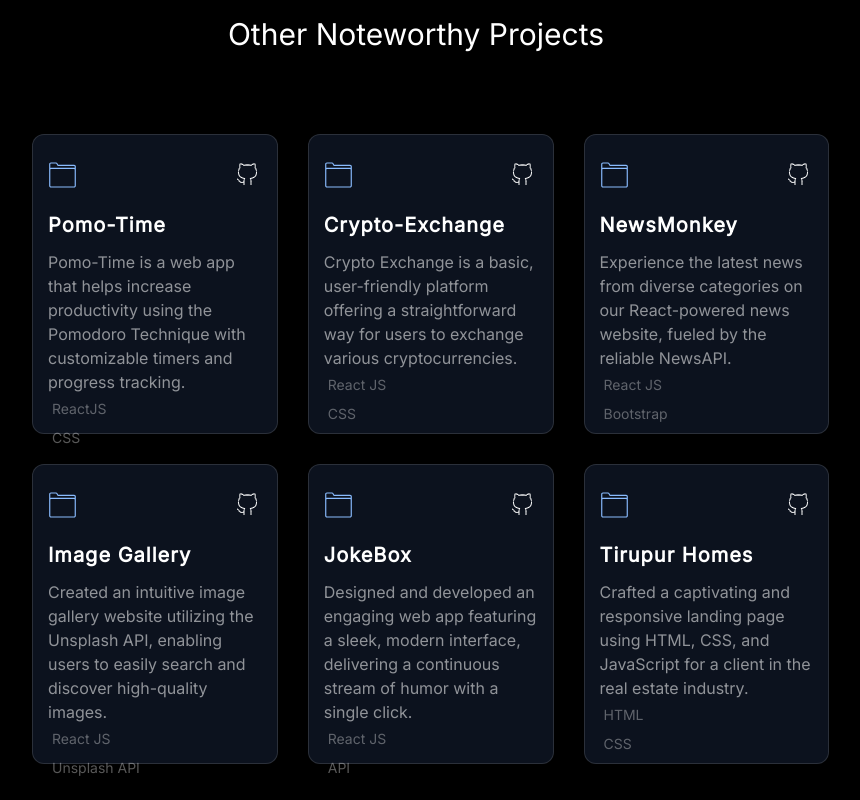
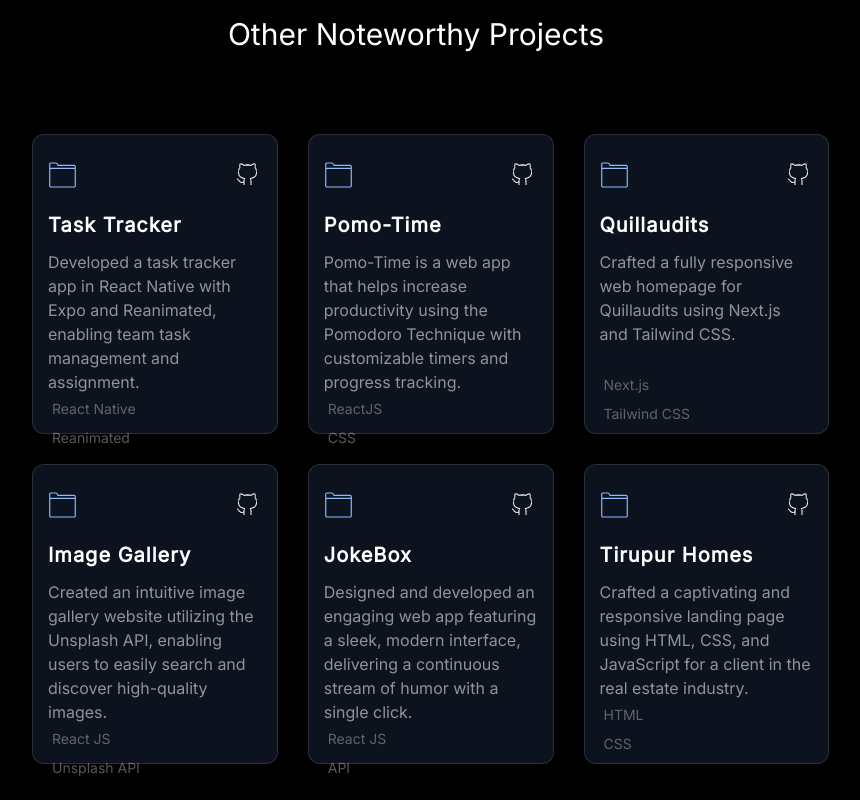
Before and after one commit to Neel2107/portfolio, a React (Vite) app: page / in a window 1280 px wide. Shown: the part 3460-4260 px from the top of the page, without its empty margins (224-1084 px from the left). Built offline with nearby package versions, Linux system fonts and the light colour scheme.

Commit message:
Refactor education section UI and improve code readability

```diff
--- a/src/components/OtherProjects/OtherProjects.jsx
+++ b/src/components/OtherProjects/OtherProjects.jsx
@@ -5,15 +5,62 @@ const OtherProjects = () => {
   useEffect(() => {
     anim();
   }, [anim]);
+
+  const projectData = [
+    {
+      title: "Task Tracker",
+      description: "Developed a task tracker app in React Native with Expo and Reanimated, enabling team task management and assignment.",
+      tech: ["React Native", "Reanimated"],
+      link: "https://github.com/Neel2107/react-native-journal-app",
+      image: "./folder.svg"
+    },
+    {
+      title: "Pomo-Time",
+      description: "Pomo-Time is a web app that helps increase productivity using the Pomodoro Technique with customizable timers and progress tracking.",
+      tech: ["ReactJS", "CSS"],
+      link: "https://github.com/Neel2107/PomoTime",
+      image: "./folder.svg"
+    },
+    {
+      title: "Quillaudits",
+      description: "Crafted a fully responsive web homepage for Quillaudits using Next.js and Tailwind CSS.",
+      tech: ["Next.js", "Tailwind CSS"],
+      link: "https://github.com/Neel2107/QuillAudits",
+      image: "./folder.svg"
+    },
+    {
+      title: "Image Gallery",
+      description: "Created an intuitive image gallery website utilizing the Unsplash API, enabling users to easily search and discover high-quality images.",
+      tech: ["React JS", "Unsplash API"],
+      link: "https://image-gallery-neel2107.vercel.app/",
+      image: "./folder.svg"
+    },
+    {
+      title: "JokeBox",
+      description: "Designed and developed an engaging web app featuring a sleek, modern interface, delivering a continuous stream of humor with a single click.",
+      tech: ["React JS", "API"],
+      link: "https://github.com/Neel2107/JokeBox.git",
+      image: "./folder.svg"
+    },
+    {
+      title: "Tirupur Homes",
+      description: "Crafted a captivating and responsive landing page using HTML, CSS, and JavaScript for a client in the real estate industry.",
+      tech: ["HTML", "CSS"],
+      link: "https://tirupur-homes.vercel.app/",
+      image: "./folder.svg"
+    },
+  ];
   return (
+
     <div className="otherNoteworthyProjects">
       <h1 className="otherTitle">Other Noteworthy Projects</h1>
       <div id="cardContainerRes" className="cardContainer">
-        <div id="card" className=" hidden show">
+        {projectData.map((project, index) => (
+          <div key={index} id="card" className="hidden show">
             <div className="container">
               <div className="upperPart">
-              <a href="https://github.com/Neel2107/PomoTime">
-                <img className="cardIcon" src="./folder.svg" alt="" />
+                <a href={project.link}>
+                  <img className="cardIcon" src={project.image} alt="" />
                 </a>
                 <div
                   style={{
@@ -23,243 +70,283 @@ const OtherProjects = () => {
                     flexDirection: "row-reverse",
                   }}
                 >
-                <a
-                  className="link-box"
-                  href="https://github.com/Neel2107/PomoTime"
-                >
+                  <a className="link-box" href={project.link}>
                     <img className="new-github" src="newGithub.png" alt="" />
                   </a>
                 </div>
               </div>
               <div className="cardDetailContainer">
-              <a
-                href="https://github.com/Neel2107/PomoTime"
-                className="projectName"
-              >
-                Pomo-Time
+                <a href={project.link} className="projectName">
+                  {project.title}
                 </a>
-              <p className="projectDesc">
-                Pomo-Time is a web app that helps increase productivity using
-                the Pomodoro Technique with customizable timers and progress
-                tracking.
-              </p>
+                <p className="projectDesc">{project.description}</p>
                 <div className="techContainer">
-                <div className="techUsed">ReactJS</div>
-                <div className="techUsed">CSS</div>
+                  {project.tech.map((tech, i) => (
+                    <div key={i} className="techUsed">{tech}</div>
+                  ))}
                 </div>
               </div>
             </div>
           </div>
-        <div id="card" className="hidden show">
-          <div className="container">
-            <div className="upperPart">
-              <a href="https://github.com/Neel2107/Crypto-Exchange">
-                <img className="cardIcon" src="./folder.svg" alt="" />
-              </a>
-              <div
-                style={{
-                  width: "100%",
-                  alignItems: "flex-end",
-                  display: "flex",
-                  flexDirection: "row-reverse",
-                }}
-              >
-                <a
-                  className="link-box"
-                  href="https://github.com/Neel2107/Crypto-Exchange"
-                >
-                  <img className="new-github" src="newGithub.png" alt="" />
-                </a>
-              </div>
-            </div>
-            <div className="cardDetailContainer">
-              <a
-                href="https://github.com/Neel2107/Crypto-Exchange"
-                className="projectName"
-              >
-                Crypto-Exchange
-              </a>
-              <p className="projectDesc">
-                Crypto Exchange is a basic, user-friendly platform offering a
-                straightforward way for users to exchange various
-                cryptocurrencies.
-              </p>
-              <div className="techContainer">
-                <div className="techUsed">React JS</div>
-                <div className="techUsed">CSS</div>
-              </div>
-            </div>
-          </div>
-        </div>
-        <div id="card" className="hidden show">
-          <div className="container">
-            <div className="upperPart">
-              <a href="https://github.com/Neel2107/NewsMonkey">
-                <img className="cardIcon" src="./folder.svg" alt="" />
-              </a>
-              <div
-                style={{
-                  width: "100%",
-                  alignItems: "flex-end",
-                  display: "flex",
-                  flexDirection: "row-reverse",
-                }}
-              >
-                <a
-                  className="link-box"
-                  href="https://github.com/Neel2107/NewsMonkey"
-                >
-                  {/* <img className="linkIcon" src="./link.png" alt="" /> */}
-                  <img className="new-github" src="newGithub.png" alt="" />
-                </a>
-              </div>
-            </div>
-            <div className="cardDetailContainer">
-              <a
-                href="https://github.com/Neel2107/NewsMonkey"
-                className="projectName"
-              >
-                NewsMonkey
-              </a>
-              <p className="projectDesc">
-                Experience the latest news from diverse categories on our
-                React-powered news website, fueled by the reliable NewsAPI.
-              </p>
-              <div className="techContainer">
-                <div className="techUsed">React JS</div>
-                <div className="techUsed">Bootstrap</div>
-              </div>
-            </div>
-          </div>
-        </div>
-        <div id="card" className="hidden show">
-          <div className="container">
-            <div className="upperPart">
-              <a href="https://image-gallery-neel2107.vercel.app/">
-                <img className="cardIcon" src="./folder.svg" alt="" />
-              </a>
-              <div
-                style={{
-                  width: "100%",
-                  alignItems: "flex-end",
-                  display: "flex",
-                  flexDirection: "row-reverse",
-                }}
-              >
-                <a
-                  className="link-box"
-                  href="https://image-gallery-neel2107.vercel.app/"
-                >
-                  {/* <img className="linkIcon" src="./link.png" alt="" /> */}
-                  <img className="new-github" src="newGithub.png" alt="" />
-                </a>
-              </div>
-            </div>
-            <div className="cardDetailContainer">
-              <a
-                href="https://image-gallery-neel2107.vercel.app/"
-                className="projectName"
-              >
-                Image Gallery
-              </a>
-              <p className="projectDesc">
-                Created an intuitive image gallery website utilizing the
-                Unsplash API, enabling users to easily search and discover
-                high-quality images.
-              </p>
-              <div className="techContainer">
-                <div className="techUsed">React JS</div>
-                <div className="techUsed">Unsplash API</div>
-              </div>
-            </div>
-          </div>
-        </div>
-        <div id="card" className="hidden show">
-          <div className="container">
-            <div className="upperPart">
-              <a href="https://github.com/Neel2107/JokeBox.git">
-                <img className="cardIcon" src="./folder.svg" alt="" />
-              </a>
-              <div
-                style={{
-                  width: "100%",
-                  alignItems: "flex-end",
-                  display: "flex",
-                  flexDirection: "row-reverse",
-                }}
-              >
-                <a
-                  className="link-box"
-                  href="https://github.com/Neel2107/JokeBox.git"
-                >
-                  {/* <img className="linkIcon" src="./link.png" alt="" /> */}
-                  <img className="new-github" src="newGithub.png" alt="" />
-                </a>
-              </div>
-            </div>
-            <div className="cardDetailContainer">
-              <a
-                href="https://github.com/Neel2107/JokeBox.git"
-                className="projectName"
-              >
-                JokeBox
-              </a>
-              <p className="projectDesc">
-                Designed and developed an engaging web app featuring a sleek,
-                modern interface, delivering a continuous stream of humor with a
-                single click.
-              </p>
-              <div className="techContainer">
-                <div className="techUsed">React JS</div>
-                <div className="techUsed">API</div>
-              </div>
-            </div>
-          </div>
-        </div>
-        <div id="card" className="hidden show">
-          <div className="container">
-            <div className="upperPart">
-              <a href="https://tirupur-homes.vercel.app/">
-                <img className="cardIcon" src="./folder.svg" alt="" />
-              </a>
-              <div
-                style={{
-                  width: "100%",
-                  alignItems: "flex-end",
-                  display: "flex",
-                  flexDirection: "row-reverse",
-                }}
-              >
-                <a
-                  className="link-box"
-                  href="https://tirupur-homes.vercel.app/"
-                >
-                  {/* <img className="linkIcon" src="./link.png" alt="" /> */}
-                  <img className="new-github" src="newGithub.png" alt="" />
-                </a>
-              </div>
-            </div>
-            <div className="cardDetailContainer">
-              <a
-                href="https://tirupur-homes.vercel.app/"
-                className="projectName"
-              >
-                Tirupur Homes
-              </a>
-              <p className="projectDesc">
-                Crafted a captivating and responsive landing page using HTML,
-                CSS, and JavaScript for a client in the real estate industry.
-              </p>
-              <div className="techContainer">
-                <div className="techUsed">HTML</div>
-                <div className="techUsed">CSS</div>
-              </div>
-            </div>
-          </div>
-        </div>
+        ))}
       </div>
     </div>
   );
 };
 
 export default OtherProjects;
+
+// old code
+ // <div className="otherNoteworthyProjects">
+    //   <h1 className="otherTitle">Other Noteworthy Projects</h1>
+    //   <div id="cardContainerRes" className="cardContainer">
+    //     <div id="card" className=" hidden show">
+    //       <div className="container">
+    //         <div className="upperPart">
+    //           <a href="https://github.com/Neel2107/PomoTime">
+    //             <img className="cardIcon" src="./folder.svg" alt="" />
+    //           </a>
+    //           <div
+    //             style={{
+    //               width: "100%",
+    //               alignItems: "flex-end",
+    //               display: "flex",
+    //               flexDirection: "row-reverse",
+    //             }}
+    //           >
+    //             <a
+    //               className="link-box"
+    //               href="https://github.com/Neel2107/PomoTime"
+    //             >
+    //               <img className="new-github" src="newGithub.png" alt="" />
+    //             </a>
+    //           </div>
+    //         </div>
+    //         <div className="cardDetailContainer">
+    //           <a
+    //             href="https://github.com/Neel2107/PomoTime"
+    //             className="projectName"
+    //           >
+    //             Pomo-Time
+    //           </a>
+    //           <p className="projectDesc">
+    //             Pomo-Time is a web app that helps increase productivity using
+    //             the Pomodoro Technique with customizable timers and progress
+    //             tracking.
+    //           </p>
+    //           <div className="techContainer">
+    //             <div className="techUsed">ReactJS</div>
+    //             <div className="techUsed">CSS</div>
+    //           </div>
+    //         </div>
+    //       </div>
+    //     </div>
+    //     <div id="card" className="hidden show">
+    //       <div className="container">
+    //         <div className="upperPart">
+    //           <a href="https://github.com/Neel2107/Crypto-Exchange">
+    //             <img className="cardIcon" src="./folder.svg" alt="" />
+    //           </a>
+    //           <div
+    //             style={{
+    //               width: "100%",
+    //               alignItems: "flex-end",
+    //               display: "flex",
+    //               flexDirection: "row-reverse",
+    //             }}
+    //           >
+    //             <a
+    //               className="link-box"
+    //               href="https://github.com/Neel2107/Crypto-Exchange"
+    //             >
+    //               <img className="new-github" src="newGithub.png" alt="" />
+    //             </a>
+    //           </div>
+    //         </div>
+    //         <div className="cardDetailContainer">
+    //           <a
+    //             href="https://github.com/Neel2107/Crypto-Exchange"
+    //             className="projectName"
+    //           >
+    //             Crypto-Exchange
+    //           </a>
+    //           <p className="projectDesc">
+    //             Crypto Exchange is a basic, user-friendly platform offering a
+    //             straightforward way for users to exchange various
+    //             cryptocurrencies.
+    //           </p>
+    //           <div className="techContainer">
+    //             <div className="techUsed">React JS</div>
+    //             <div className="techUsed">CSS</div>
+    //           </div>
+    //         </div>
+    //       </div>
+    //     </div>
+    //     <div id="card" className="hidden show">
+    //       <div className="container">
+    //         <div className="upperPart">
+    //           <a href="https://github.com/Neel2107/NewsMonkey">
+    //             <img className="cardIcon" src="./folder.svg" alt="" />
+    //           </a>
+    //           <div
+    //             style={{
+    //               width: "100%",
+    //               alignItems: "flex-end",
+    //               display: "flex",
+    //               flexDirection: "row-reverse",
+    //             }}
+    //           >
+    //             <a
+    //               className="link-box"
+    //               href="https://github.com/Neel2107/NewsMonkey"
+    //             >
+    //               {/* <img className="linkIcon" src="./link.png" alt="" /> */}
+    //               <img className="new-github" src="newGithub.png" alt="" />
+    //             </a>
+    //           </div>
+    //         </div>
+    //         <div className="cardDetailContainer">
+    //           <a
+    //             href="https://github.com/Neel2107/NewsMonkey"
+    //             className="projectName"
+    //           >
+    //             NewsMonkey
+    //           </a>
+    //           <p className="projectDesc">
+    //             Experience the latest news from diverse categories on our
+    //             React-powered news website, fueled by the reliable NewsAPI.
+    //           </p>
+    //           <div className="techContainer">
+    //             <div className="techUsed">React JS</div>
+    //             <div className="techUsed">Bootstrap</div>
+    //           </div>
+    //         </div>
+    //       </div>
+    //     </div>
+    //     <div id="card" className="hidden show">
+    //       <div className="container">
+    //         <div className="upperPart">
+    //           <a href="https://image-gallery-neel2107.vercel.app/">
+    //             <img className="cardIcon" src="./folder.svg" alt="" />
+    //           </a>
+    //           <div
+    //             style={{
+    //               width: "100%",
+    //               alignItems: "flex-end",
+    //               display: "flex",
+    //               flexDirection: "row-reverse",
+    //             }}
+    //           >
+    //             <a
+    //               className="link-box"
+    //               href="https://image-gallery-neel2107.vercel.app/"
+    //             >
+    //               {/* <img className="linkIcon" src="./link.png" alt="" /> */}
+    //               <img className="new-github" src="newGithub.png" alt="" />
+    //             </a>
+    //           </div>
+    //         </div>
+    //         <div className="cardDetailContainer">
+    //           <a
+    //             href="https://image-gallery-neel2107.vercel.app/"
+    //             className="projectName"
+    //           >
+    //             Image Gallery
+    //           </a>
+    //           <p className="projectDesc">
+    //             Created an intuitive image gallery website utilizing the
+    //             Unsplash API, enabling users to easily search and discover
+    //             high-quality images.
+    //           </p>
+    //           <div className="techContainer">
+    //             <div className="techUsed">React JS</div>
+    //             <div className="techUsed">Unsplash API</div>
+    //           </div>
+    //         </div>
+    //       </div>
+    //     </div>
+    //     <div id="card" className="hidden show">
+    //       <div className="container">
+    //         <div className="upperPart">
+    //           <a href="https://github.com/Neel2107/JokeBox.git">
+    //             <img className="cardIcon" src="./folder.svg" alt="" />
+    //           </a>
+    //           <div
+    //             style={{
+    //               width: "100%",
+    //               alignItems: "flex-end",
+    //               display: "flex",
+    //               flexDirection: "row-reverse",
+    //             }}
+    //           >
+    //             <a
+    //               className="link-box"
+    //               href="https://github.com/Neel2107/JokeBox.git"
+    //             >
+    //               {/* <img className="linkIcon" src="./link.png" alt="" /> */}
+    //               <img className="new-github" src="newGithub.png" alt="" />
+    //             </a>
+    //           </div>
+    //         </div>
+    //         <div className="cardDetailContainer">
+    //           <a
+    //             href="https://github.com/Neel2107/JokeBox.git"
+    //             className="projectName"
+    //           >
+    //             JokeBox
+    //           </a>
+    //           <p className="projectDesc">
+    //             Designed and developed an engaging web app featuring a sleek,
+    //             modern interface, delivering a continuous stream of humor with a
+    //             single click.
+    //           </p>
+    //           <div className="techContainer">
+    //             <div className="techUsed">React JS</div>
+    //             <div className="techUsed">API</div>
+    //           </div>
+    //         </div>
+    //       </div>
+    //     </div>
+    //     <div id="card" className="hidden show">
+    //       <div className="container">
+    //         <div className="upperPart">
+    //           <a href="https://tirupur-homes.vercel.app/">
+    //             <img className="cardIcon" src="./folder.svg" alt="" />
+    //           </a>
+    //           <div
+    //             style={{
+    //               width: "100%",
+    //               alignItems: "flex-end",
+    //               display: "flex",
+    //               flexDirection: "row-reverse",
+    //             }}
+    //           >
+    //             <a
+    //               className="link-box"
+    //               href="https://tirupur-homes.vercel.app/"
+    //             >
+    //               {/* <img className="linkIcon" src="./link.png" alt="" /> */}
+    //               <img className="new-github" src="newGithub.png" alt="" />
+    //             </a>
+    //           </div>
+    //         </div>
+    //         <div className="cardDetailContainer">
+    //           <a
+    //             href="https://tirupur-homes.vercel.app/"
+    //             className="projectName"
+    //           >
+    //             Tirupur Homes
+    //           </a>
+    //           <p className="projectDesc">
+    //             Crafted a captivating and responsive landing page using HTML,
+    //             CSS, and JavaScript for a client in the real estate industry.
+    //           </p>
+    //           <div className="techContainer">
+    //             <div className="techUsed">HTML</div>
+    //             <div className="techUsed">CSS</div>
+    //           </div>
+    //         </div>
+    //       </div>
+    //     </div>
+    //   </div>
+    // </div>
```
Also changed, not shown: src/components/EducationSection/EducationSection.jsx (+19 -12 lines). Lines whose indentation alone changed are shown as unchanged.
